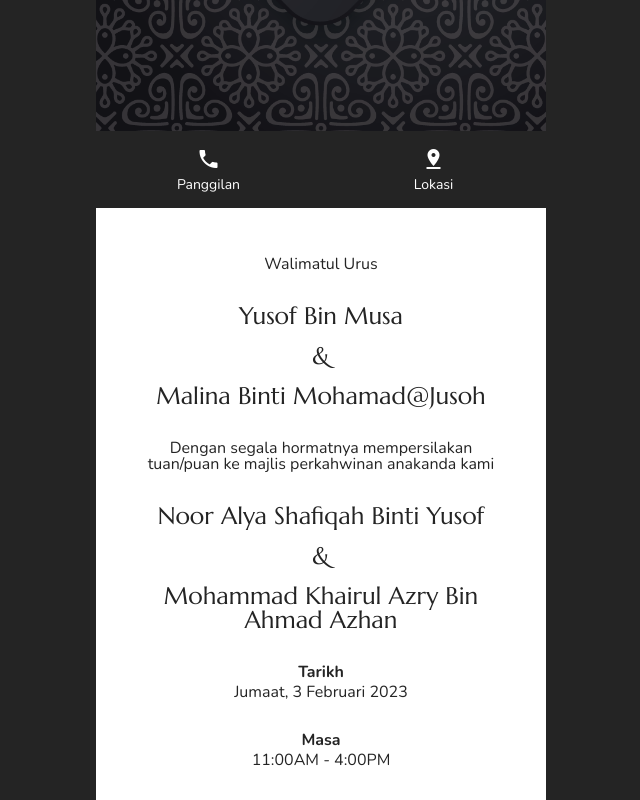
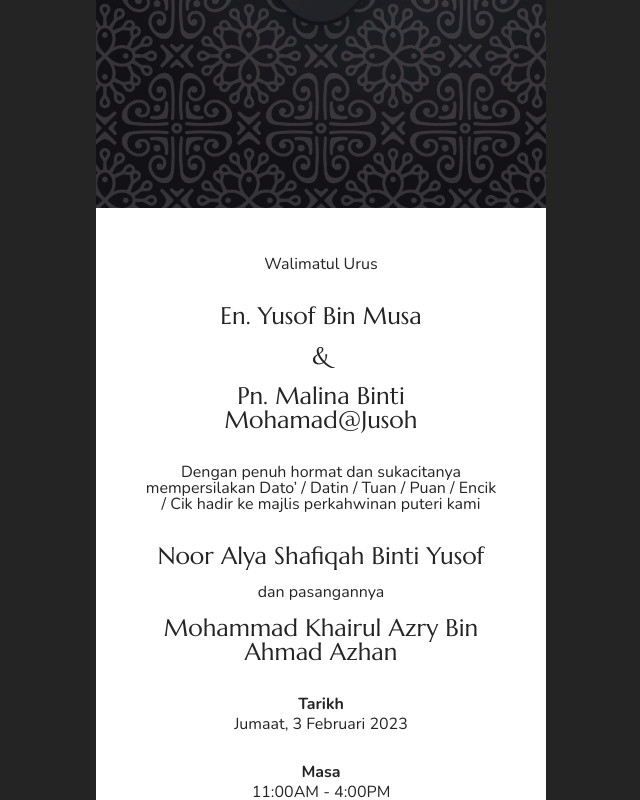
Before and after one commit to alyayusof/walimatul-urus, a Vue app: page / in a window 1280 px wide. Shown: the part 592-1392 px from the top of the page, without its empty margins (319-959 px from the left). Built offline with nearby package versions, Linux system fonts and the light colour scheme; a web font is replaced by a local one.

Commit message:
Update Name & Hide Bottom Menu

```diff
--- a/src/App.vue
+++ b/src/App.vue
@@ -32,14 +32,16 @@
       <div class="bg-white text-dark w-full p-3 flex flex-col items-center space-y-2 text-center text-sm md:text-base">
         <div class="capitalize font-nunito font-light">Walimatul urus</div>
         <div class="text-lg md:text-xl space-y-0.5 md:space-y-1 font-marcellus">
-          <div>Yusof Bin Musa</div>
+          <div>En. Yusof Bin Musa</div>
           <div>&</div>
-          <div>Malina Binti Mohamad@Jusoh</div>
+          <div>Pn. Malina Binti Mohamad@Jusoh</div>
         </div>
-        <div class="font-nunito font-light">Dengan segala hormatnya mempersilakan tuan/puan ke majlis perkahwinan anakanda kami</div>
+        <div class="font-nunito font-light ">
+          Dengan penuh hormat dan sukacitanya mempersilakan Dato’ / Datin / Tuan / Puan / Encik / Cik hadir ke majlis perkahwinan puteri kami
+        </div>
         <div class="text-lg md:text-xl space-y-0.5 md:space-y-1 font-marcellus">
           <div>Noor Alya Shafiqah Binti Yusof</div>
-          <div>&</div>
+          <div class="font-nunito font-light text-base md:text-md">dan pasangannya</div>
           <div>Mohammad Khairul Azry Bin Ahmad Azhan</div>
         </div>
         <div class="font-nunito space-y-0.25">
@@ -83,36 +85,17 @@
       <!-- Next section  -->
 
       <!-- Navigation section -->
-      <div class="fixed z-50 bottom-0 w-full md:w-container bg-dark text-white text-xs md:text-sm font-nunito">
-        <!-- Panggilan -->
-        <div class="w-full p-3 hidden">menu</div>
-
-        <!-- Bottom Menu -->
-        <div class="w-full flex items-center justify-around py-0.5 md:py-1">
-          <div class="flex flex-col items-center space-y-0.25 w-full">
-            <div>
-              <span class="material-icons text-white">phone</span>
-            </div>
-            <div>Panggilan</div>
-          </div>
-          <div class="flex flex-col items-center space-y-0.25 w-full">
-            <div>
-              <span class="material-icons text-white">pin_drop</span>
-            </div>
-            <div>Lokasi</div>
-          </div>
-        </div>
-      </div>
-
+      <!-- <BottomMenu /> -->
     </div>
   </div>
 
 </template>
 
 <script>
-import mainBg from "../src/assets/img/main-bg.png";
-import secondaryBg from "../src/assets/img/main-bg.png";
+import BottomMenu from "./components/BottomMenu.vue";
 
+import mainBg from "./assets/img/main-bg.png";
+import secondaryBg from "./assets/img/main-bg.png";
 // Set the date we're counting down to
 var countDownDate = new Date("Feb 3, 2023 10:00:00").getTime();
 
@@ -144,6 +127,9 @@ var x = setInterval(function() {
 
 export default {
   name: 'App',
+  components:{
+    BottomMenu,
+  },
   data() {
     return {
       mainBg,
--- /dev/null
+++ b/src/components/BottomMenu.vue
@@ -0,0 +1,21 @@
+<template>
+    <div class="fixed z-20 bottom-0 w-full flex items-center justify-around py-0.5 md:py-1 md:w-container bg-dark text-white text-xs md:text-sm font-nunito">
+        <div class="flex flex-col items-center space-y-0.25 w-full">
+          <div>
+            <span class="material-icons text-white">phone</span>
+          </div>
+          <div>Panggilan</div>
+        </div>
+        <div class="flex flex-col items-center space-y-0.25 w-full">
+          <div>
+            <span class="material-icons text-white">pin_drop</span>
+          </div>
+          <div>Lokasi</div>
+        </div>
+      </div>
+</template>
+
+<script>
+export default {
+}
+</script>
--- a/src/components/HelloWorld.vue
+++ /dev/null
@@ -1,40 +0,0 @@
-<script setup>
-import { ref } from 'vue'
-
-defineProps({
-  msg: String
-})
-
-const count = ref(0)
-</script>
-
-<template>
-  <h1>{{ msg }}</h1>
-
-  <div class="card">
-    <button type="button" @click="count++">count is {{ count }}</button>
-    <p>
-      Edit
-      <code>components/HelloWorld.vue</code> to test HMR
-    </p>
-  </div>
-
-  <p>
-    Check out
-    <a href="https://vuejs.org/guide/quick-start.html#local" target="_blank"
-      >create-vue</a
-    >, the official Vue + Vite starter
-  </p>
-  <p>
-    Install
-    <a href="https://github.com/johnsoncodehk/volar" target="_blank">Volar</a>
-    in your IDE for a better DX
-  </p>
-  <p class="read-the-docs">Click on the Vite and Vue logos to learn more</p>
-</template>
-
-<style scoped>
-.read-the-docs {
-  color: #888;
-}
-</style>
```
